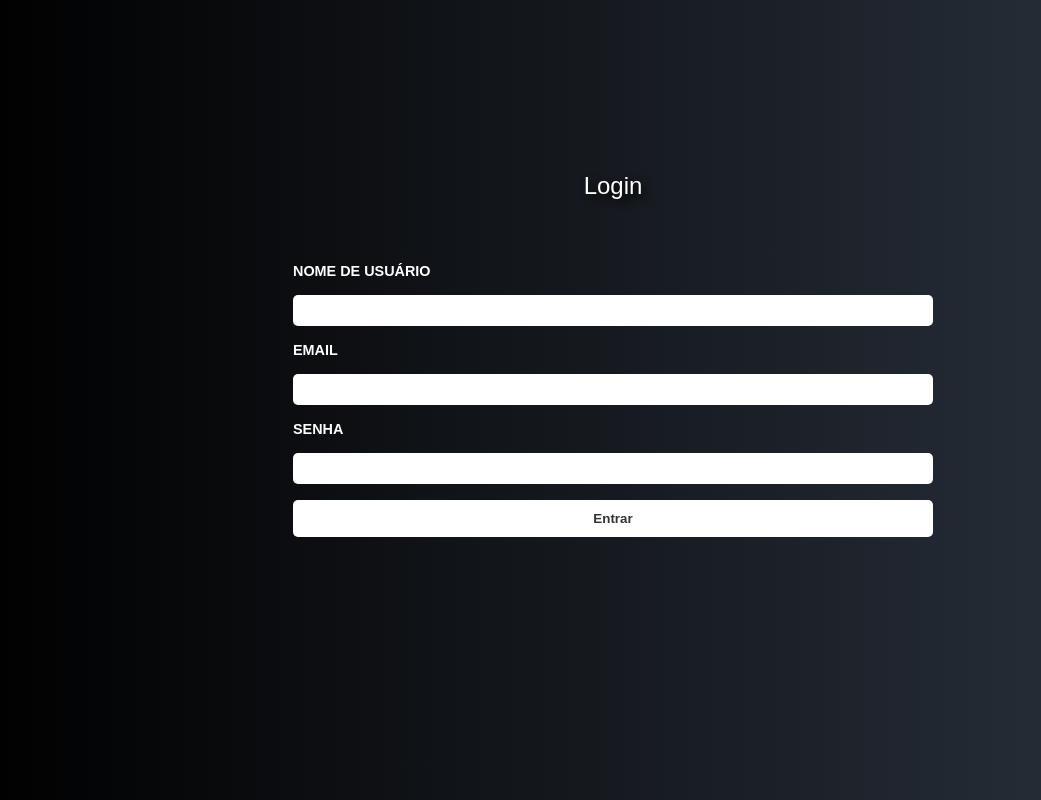
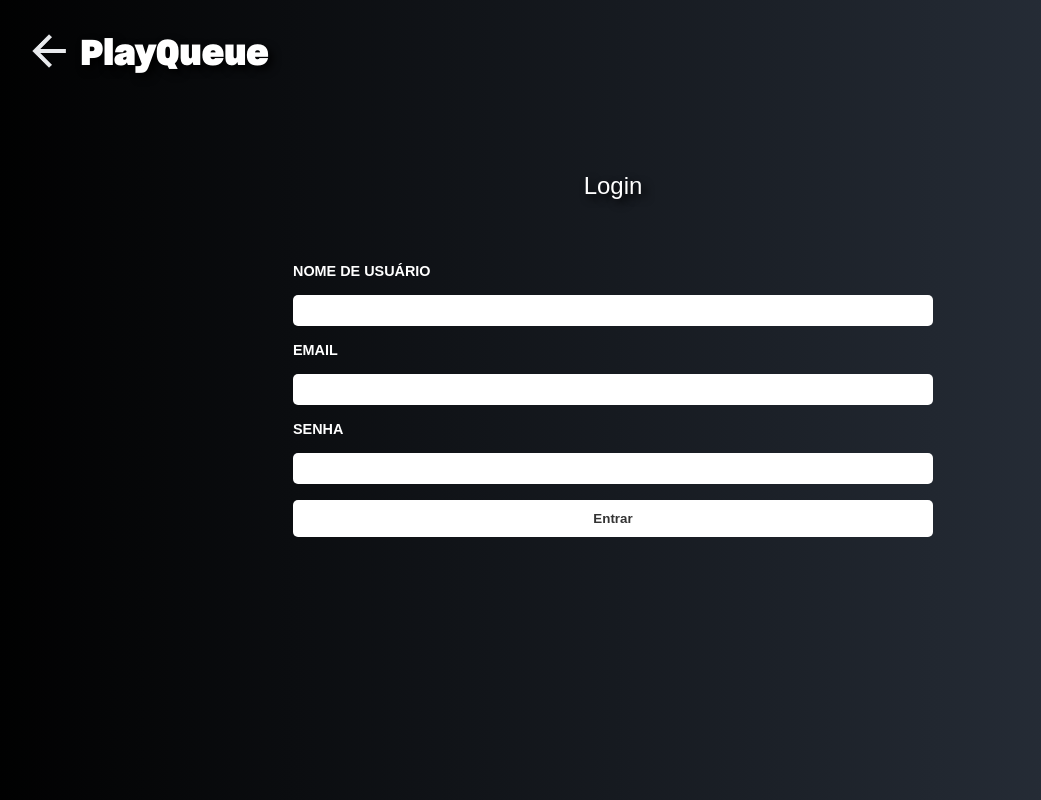
Before and after one commit to theofecamp/PlayQueue, a PHP site: page /login.php in a window 1280 px wide. Shown: the whole page, without its empty margins (27-1068 px from the left). Run offline with PHP 8.4, Linux system fonts and the light colour scheme; some web fonts are replaced.

Commit message:
Criação de botão de retorno a home e correções

```diff
--- a/index.php
+++ b/index.php
@@ -12,9 +12,9 @@
 <body>
     <header>
         <nav>
-            <div id="top-page-logo">
-                <h1 id="head-intro">PlayQueue</h1>
-            </div>
+        <div id="top-page-logo">
+            <h1 id="head-intro">PlayQueue</h1>
+        </div>
         <a href="login.php"><div id="entrar" class="nav-options">
                 <p>Entrar</p>
         </div></a>
--- a/login-s.css
+++ /dev/null
@@ -1,89 +0,0 @@
-@import url("https://fonts.cdnfonts.com/css/azonix");
-@import url('https://fonts.cdnfonts.com/css/coco-gothic');
-
-* {
-    margin: 0;
-    padding: 0;
-    box-sizing: border-box;
-    font-family: 'Coco Gothic', sans-serif;
-    font-weight: 600;
-}
-
-h2 {
-    font-family: "Azonix", sans-serif;
-    font-weight: 100;
-    text-shadow: 4px 4px 8px black;
-}
-
-#login-section{
-    position: absolute;
-    width: 100%;
-    height: 100%;
-    padding: 4rem;
-    color: white;
-    display: flex;
-    flex-direction: column;
-    justify-content: center;
-}
-
-body {
-    display: flex;
-    justify-content: center;
-    align-items: center;
-    min-height: 100vh;
-    margin: 0;
-    background: linear-gradient(90deg, black, #2c3440); /* Linear gradient */
-}
-
-
-
-
-#login-section {
-    background: linear-gradient(90deg, black, #2c3440); /* linear-gradient(135deg, #2196f3, #64b5f6); */
-    right: 0;
-}
-
-h2 {
-    text-align: center;
-    margin-bottom: 1.5rem;
-    position: relative;
-    bottom: 30%;
-}
-
-form {
-    display: flex;
-    flex-direction: column;
-    gap: 1rem;
-    width: 50%;
-    position:absolute;
-    left: 25%;
-
-}
-
-label {
-    font-size: 0.9rem;
-    font-weight: bold;
-
-}
-
-input {
-    padding: 0.5rem;
-    border: none;
-    border-radius: 5px;
-    outline: none;
-}
-
-button {
-    padding: 0.7rem;
-    border: none;
-    border-radius: 5px;
-    background-color: white;
-    color: #333;
-    cursor: pointer;
-    font-weight: bold;
-    transition: background-color 0.3s;
-}
-
-button:hover {
-    background-color: #ddd;
-}
--- /dev/null
+++ b/login.css
@@ -0,0 +1,216 @@
+@import url("https://fonts.cdnfonts.com/css/azonix");
+@import url('https://fonts.cdnfonts.com/css/coco-gothic');
+
+@font-face {
+    font-family: "Kelpt Sans B2 Extra Bold";
+    src: url("./fonts/kelpt-sansB2/KelptSansB2-ExtraBold.ttf");
+}
+
+@font-face {
+    font-family: "Sharp-grotesk Bold 20";
+    src: url("./fonts/sharp_grotesk/Sharp_Grotesk/SharpGrotesk-Bold20.otf");
+}
+
+@font-face {
+    font-family: "Sharp-grotesk Bold 15";
+    src: url("./fonts/sharp_grotesk/Sharp_Grotesk/SharpGrotesk-Bold15.otf");
+}
+img {
+    width: 50px;
+    position: absolute;
+    bottom: 90.5%;
+    left: 4%;
+}
+
+img:active {
+    bottom: 90.4%;
+    left: 4.1%;
+}
+
+* {
+    margin: 0;
+    padding: 0;
+    box-sizing: border-box;
+    font-family: 'Coco Gothic', sans-serif;
+    font-weight: 600;
+}
+
+#top-page-logo > h1 {
+    font-family: 'Sharp-grotesk Bold 20';
+    margin-right: 75%;
+    font-size: 35px;
+    top: 4%;
+    position: absolute;
+    left: 8%;
+    text-shadow: 4px 4px 8px black;
+}
+
+nav {
+    display: flex;
+    flex-direction: row;
+    margin: 15px;
+    background-color: aliceblue;
+}
+
+header {
+    width: 100%;
+    padding: 60px 0px;
+    height:18%;
+    z-index: 10;
+    top: 0;
+    left: 0;
+}
+
+#head-intro {
+    text-align: center;
+    color: #fff;
+    padding: 5px;
+}
+
+body {
+    margin: 0;
+    display: flex;
+    flex-direction: column;
+    height: 100%;
+    background-color: #2c3440;
+}img {
+    width: 50px;
+    position: absolute;
+    bottom: 90.5%;
+    left: 4%;
+}
+
+* {
+    margin: 0;
+    padding: 0;
+    box-sizing: border-box;
+    font-family: 'Coco Gothic', sans-serif;
+    font-weight: 600;
+}
+
+#top-page-logo > h1 {
+    font-family: 'Sharp-grotesk Bold 20';
+    margin-right: 75%;
+    font-size: 35px;
+    top: 4%;
+    position: absolute;
+    left: 8%;
+    text-shadow: 4px 4px 8px black;
+}
+
+nav {
+    display: flex;
+    flex-direction: row;
+    margin: 15px;
+    background-color: aliceblue;
+}
+
+header {
+    width: 100%;
+    padding: 60px 0px;
+    height:18%;
+    z-index: 10;
+    top: 0;
+    left: 0;
+}
+
+#head-intro {
+    text-align: center;
+    color: #fff;
+    padding: 5px;
+}
+
+body {
+    margin: 0;
+    display: flex;
+    flex-direction: column;
+    height: 100%;
+    background-color: #2c3440;
+}
+
+* {
+    margin: 0;
+    padding: 0;
+    box-sizing: border-box;
+    font-family: 'Coco Gothic', sans-serif;
+    font-weight: 600;
+}
+
+h2 {
+    font-family: "Azonix", sans-serif;
+    font-weight: 100;
+    text-shadow: 4px 4px 8px black;
+}
+
+#login-section{
+    position: absolute;
+    width: 100%;
+    height: 100%;
+    padding: 4rem;
+    color: white;
+    display: flex;
+    flex-direction: column;
+    justify-content: center;
+}
+
+body {
+    display: flex;
+    justify-content: center;
+    align-items: center;
+    min-height: 100vh;
+    margin: 0;
+    background: linear-gradient(90deg, black, #2c3440); /* Linear gradient */
+}
+
+
+
+
+#login-section {
+    background: linear-gradient(90deg, black, #2c3440); /* linear-gradient(135deg, #2196f3, #64b5f6); */
+    right: 0;
+}
+
+h2 {
+    text-align: center;
+    margin-bottom: 1.5rem;
+    position: relative;
+    bottom: 30%;
+}
+
+form {
+    display: flex;
+    flex-direction: column;
+    gap: 1rem;
+    width: 50%;
+    position:absolute;
+    left: 25%;
+
+}
+
+label {
+    font-size: 0.9rem;
+    font-weight: bold;
+
+}
+
+input {
+    padding: 0.5rem;
+    border: none;
+    border-radius: 5px;
+    outline: none;
+}
+
+button {
+    padding: 0.7rem;
+    border: none;
+    border-radius: 5px;
+    background-color: white;
+    color: #333;
+    cursor: pointer;
+    font-weight: bold;
+    transition: background-color 0.3s;
+}
+
+button:hover {
+    background-color: #ddd;
+}
--- a/login.php
+++ b/login.php
@@ -4,10 +4,18 @@
 <head>
     <meta charset="UTF-8">
     <meta name="viewport" content="width=device-width, initial-scale=1.0">
-    <link rel="stylesheet" href="login-s.css">
+    <link rel="stylesheet" href="login.css">
     <title>Login</title>
 </head>
 <body>
+    <header>
+        <a href="index.php"> <img src="imgs/arrow_back_24dp_E8EAED_FILL0_wght400_GRAD0_opsz24.png" alt=""> </a>
+        <nav>
+            <div id="top-page-logo">
+                <h1 id="head-intro">PlayQueue</h1>
+            </div>
+        </nav>
+    </header>
         <section id="login-section">
             <h2>Login</h2>
             <form>
```
Also changed, not shown: cadastro-s.css (deleted, +0 -88 lines), cadastro.css (added, +154 -0 lines), cadastro.html (added, +38 -0 lines), cadastro.php (+1 -31 lines), imgs/arrow_back_24dp_E8EAED_FILL0_wght400_GRAD0_opsz24.png (added).
